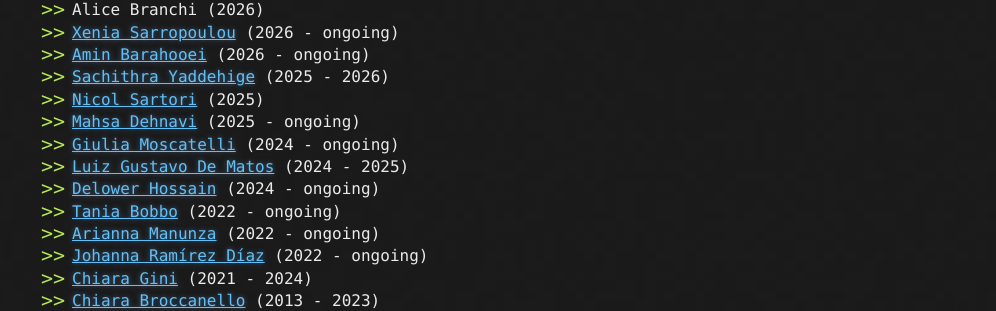
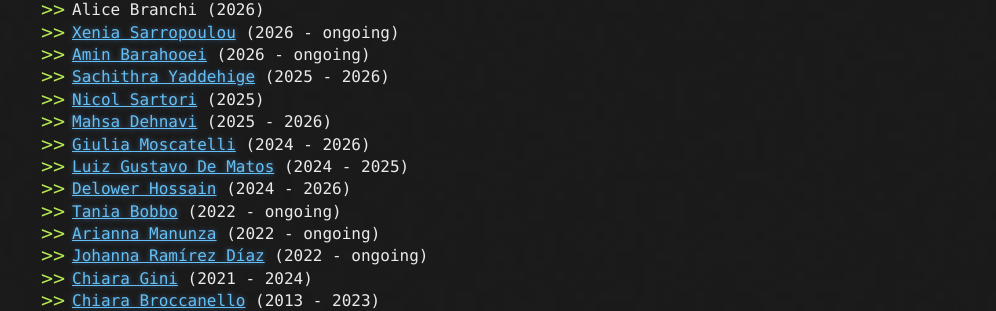
Before and after one commit to bioinformateachers/bioinformateachers.github.io, a Jekyll site: the page built from filippo.md, in a window 1280 px wide and 900 px high, scrolled down 2592 px. Shown: the part 148-459 px from the top of the window, without its empty margins (108-1104 px from the left). Built offline with Jekyll 4.4.1, drawn with Linux system fonts in a browser that asks for light colours; formulas are drawn with MathJax 3.

Commit message:
updated collaborators list

```diff
--- a/filippo.md
+++ b/filippo.md
@@ -92,10 +92,10 @@ Very smart people who I had the honor of mentoring:
 - [Amin Barahooei](https://www.researchgate.net/profile/Amin-Barahooei) (2026 - ongoing)
 - [Sachithra Yaddehige](https://unipd.academia.edu/SachithraKalhariYaddehige) (2025 - 2026)
 - [Nicol Sartori](https://www.linkedin.com/in/nicolsartori/?originalSubdomain=it) (2025)
-- [Mahsa Dehnavi](https://scholar.google.com/citations?user=1tShe7cAAAAJ&hl=en) (2025 - ongoing)
-- [Giulia Moscatelli](https://www.researchgate.net/profile/Giulia-Moscatelli) (2024 - ongoing)
+- [Mahsa Dehnavi](https://scholar.google.com/citations?user=1tShe7cAAAAJ&hl=en) (2025 - 2026)
+- [Giulia Moscatelli](https://www.researchgate.net/profile/Giulia-Moscatelli) (2024 - 2026)
 - [Luiz Gustavo De Matos](https://www.linkedin.com/in/luiz-gustavo-de-matos-403032158/?originalSubdomain=br) (2024 - 2025)
-- [Delower Hossain](https://dottorati.unimi.it/vas/faculty/hossain-delower/) (2024 - ongoing)
+- [Delower Hossain](https://dottorati.unimi.it/vas/faculty/hossain-delower/) (2024 - 2026)
 - [Tania Bobbo](https://www.researchgate.net/profile/Tania-Bobbo) (2022 - ongoing)
 - [Arianna Manunza](https://ibba.cnr.it/staff/arianna-manunza/) (2022 - ongoing)
 - [Johanna Ramírez Díaz](https://ibba.cnr.it/staff/johanna-ramirez-diaz/) (2022 - ongoing)
```
